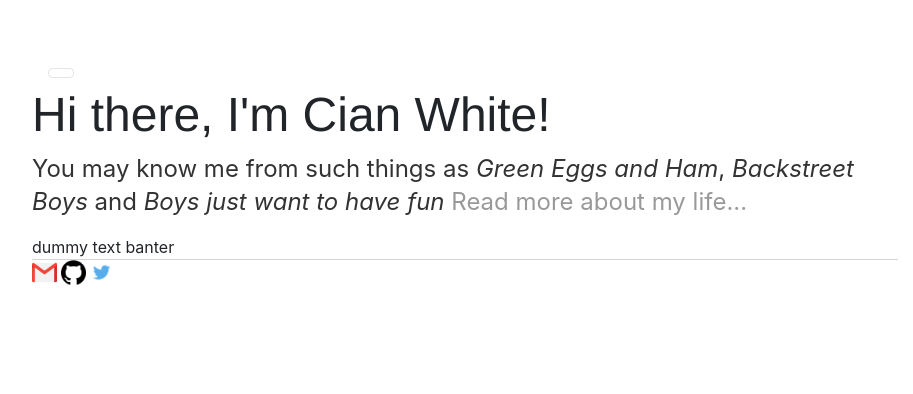
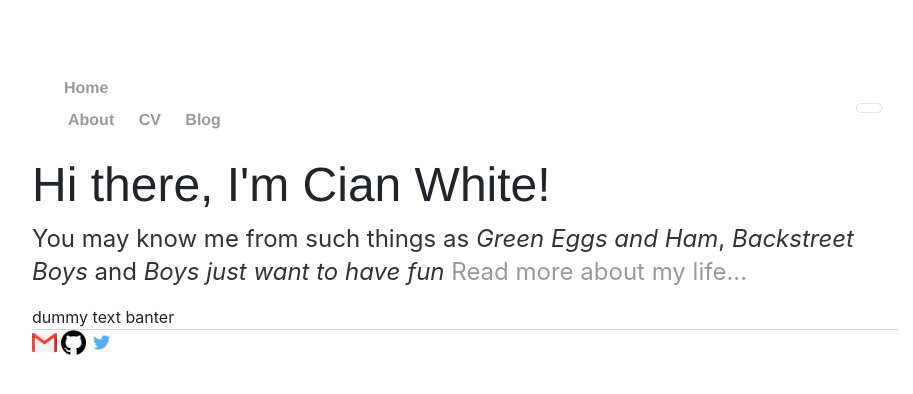
Before and after one commit to ciwhite/ciwhite.github.io, a Jekyll site: the page built from index.html, in a window 1280 px wide. Shown: the top 394 px of the page, without its empty margins (175-1088 px from the left). Built offline with Jekyll 4.4.1, drawn with Linux system fonts in a browser that asks for light colours; nearby versions of some CDN libraries.

Commit message:
update navbar

```diff
--- a/_layouts/default.html
+++ b/_layouts/default.html
@@ -18,28 +18,34 @@
 <!-- Navigation -->
 <nav class="navbar navbar-md navbar-light bglight stick-top">
 <div class="container-fluid">
+	<ul>
+	<li  class="nav-item active">
+		<a class="nav-link" href="/" title="Home">Home</a>
+	</li>
+	<li  class="nav-item active">
+		<a href="/about" title="About">About</a>
+	</li>
+	<li  class="nav-item active">
+		<a href="/cv" title="CV">CV</a>
+	</li>
+	<li  class="nav-item active">
+		<a href="/blog" title="Blog">Blog</a>
+	</li>
+	</ul>
+	<ul class="navbar-nav ml-auto">
 	<button class="navbar-toggler" type="button" data-toggle="collapse"
 	data-target="#navbarResponsive">
 	<span class="navbar-toggle-icon"></span>
 	</button>
 	<div class="collapse navbar-collapse" id="navbarResponsive">
-		<ul class="navbar-nav ml-auto">
 		<li  class="nav-item active">
-			<a class="nav-link" href="/" title="Home">Home</a>
+			<a class="nav-link" href="/projects" title="Projects">Projects</a>
 		</li>
 		<li  class="nav-item active">
-			<a href="/about" title="About">About</a>
+			<a class="nav-link" href="/RNotebooks" title="RNotebooks">RNotebooks</a>
 		</li>
-		<li  class="nav-item active">
-			<a href="/cv" title="CV">CV</a>
-		</li>
-		<li  class="nav-item active">
-			<a href="/blog" title="Blog">Blog</a>
-		</li>
-		</ul>
+	</ul>
 	</div>
-	<!-- <li class="passive"><a href="/projects" title="Projects">Projects</a>
-				</li> -->
 </div>
 </nav>
 
```
